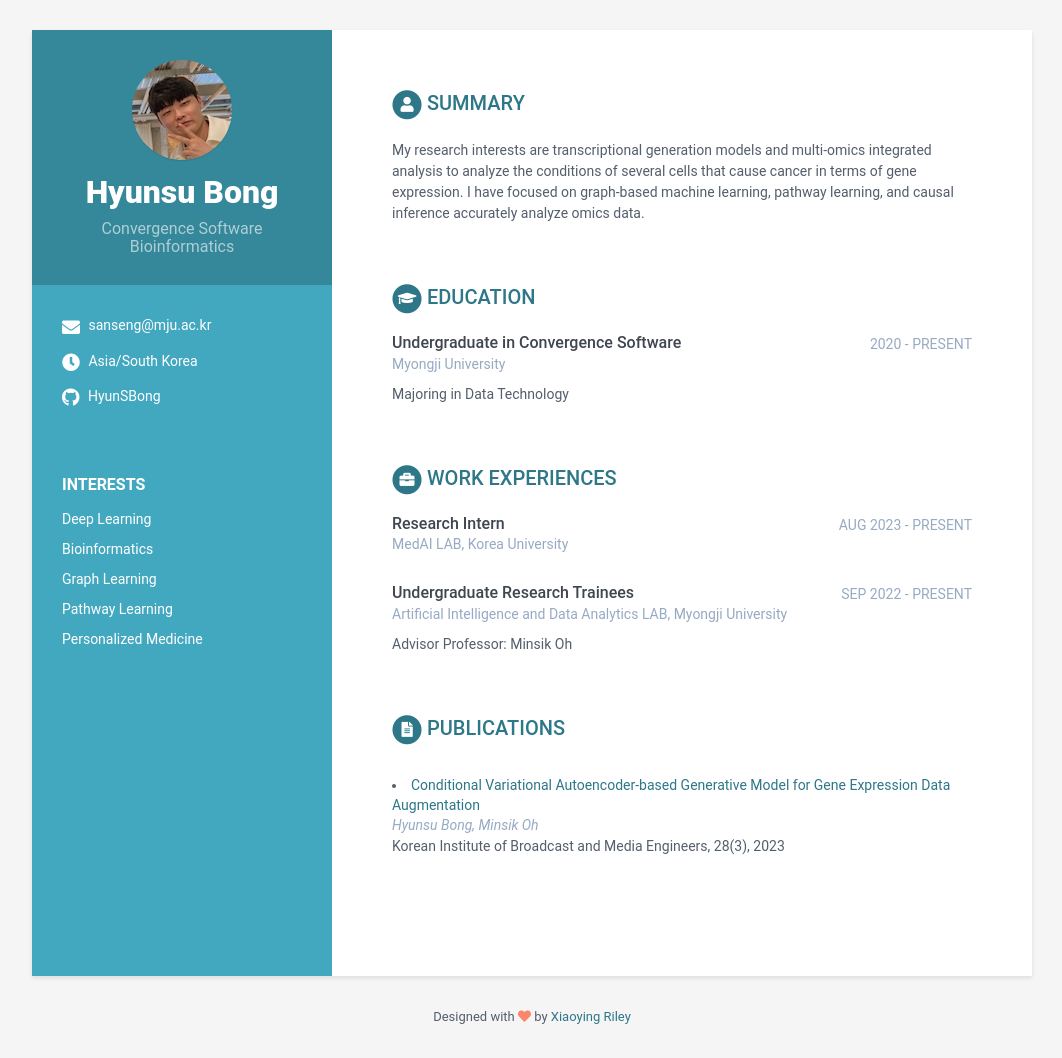
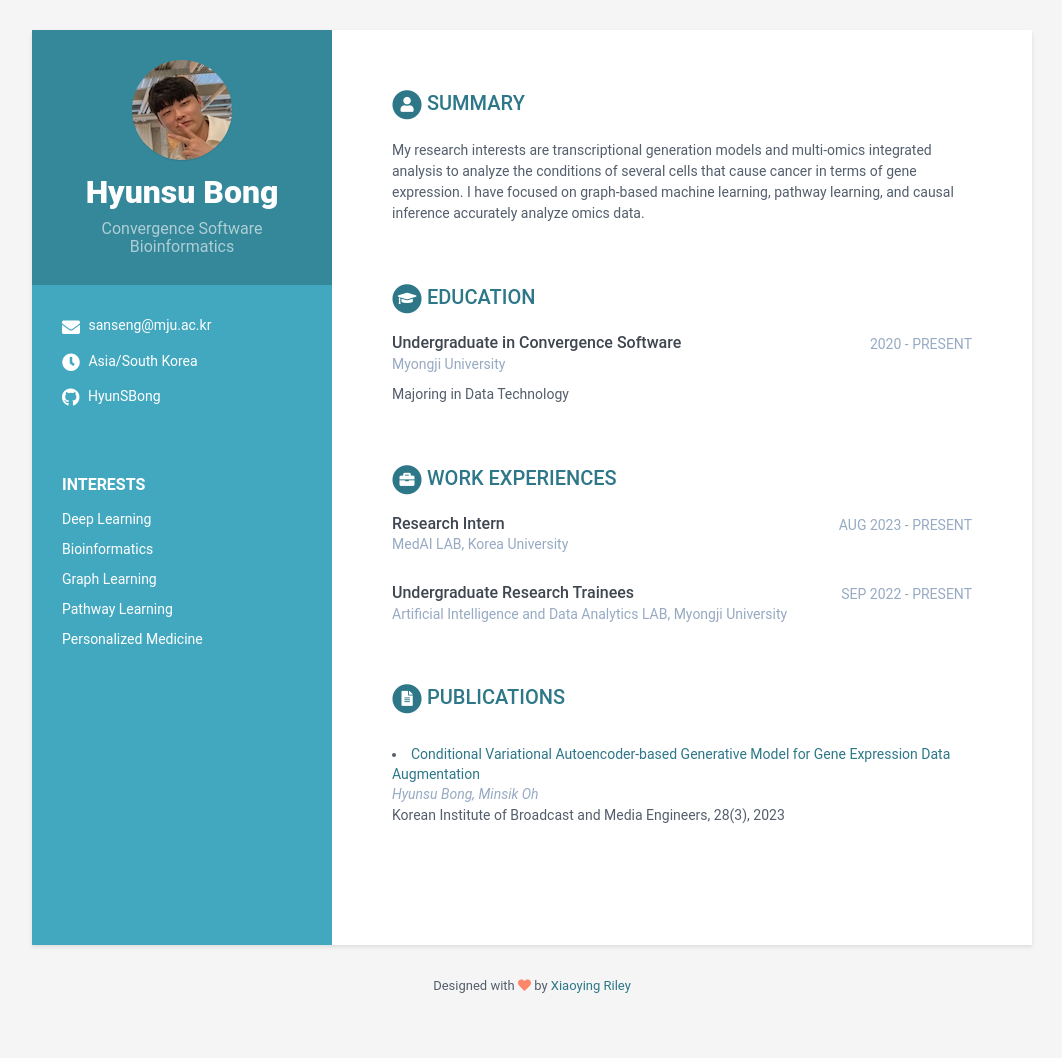
Before and after one commit to HyunSBong/HyunSBong.github.io, a Jekyll site: the page built from index.html, in a window 1280 px wide. Shown: the whole page, without its empty margins (108-1170 px from the left). Built offline with Jekyll 4.4.1, drawn with Linux system fonts in a browser that asks for light colours; after the commit the page ends 1027 px from its top, so only the background shows below that.

Commit message:
Update data.yml

```diff
--- a/_data/data.yml
+++ b/_data/data.yml
@@ -90,7 +90,7 @@ experiences:
         time: SEP 2022 - PRESENT
         company: Artificial Intelligence and Data Analytics LAB, Myongji University
         details: |
-          Advisor Professor: Minsik Oh
+
 
 publications:
     title: Publications
```
